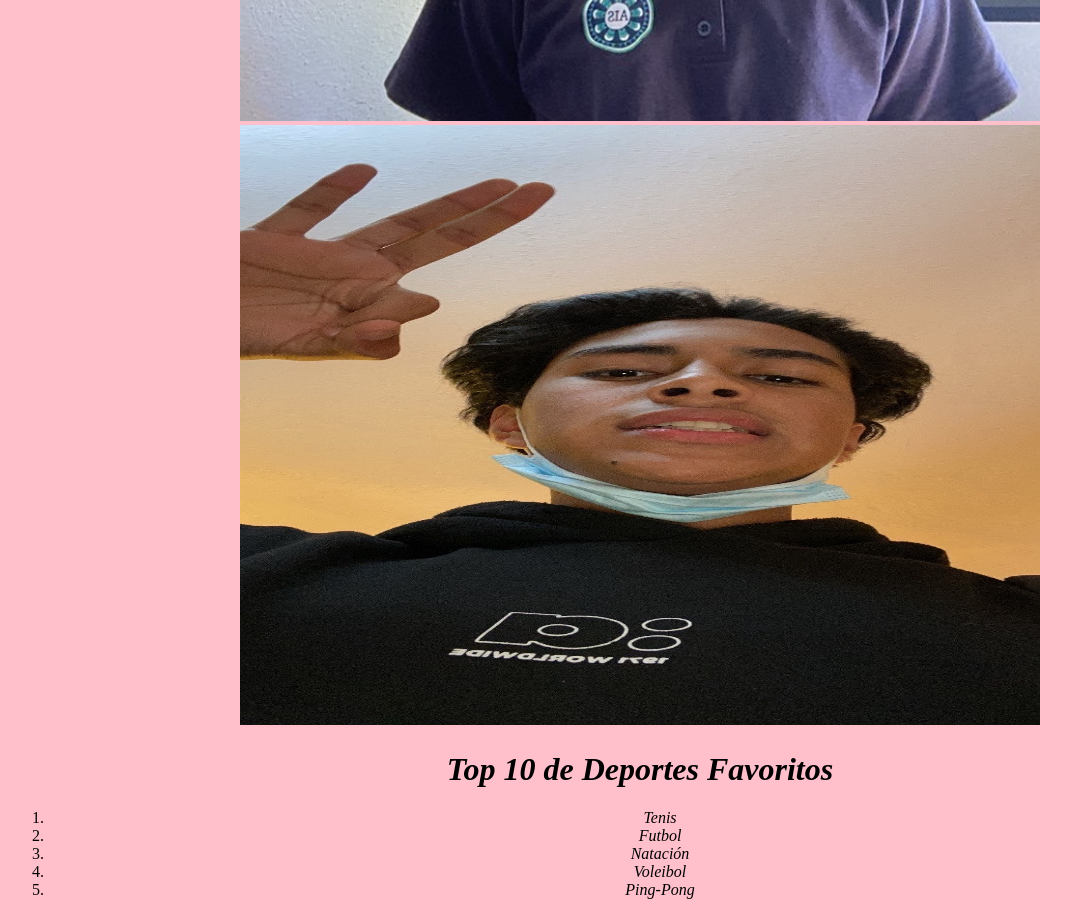
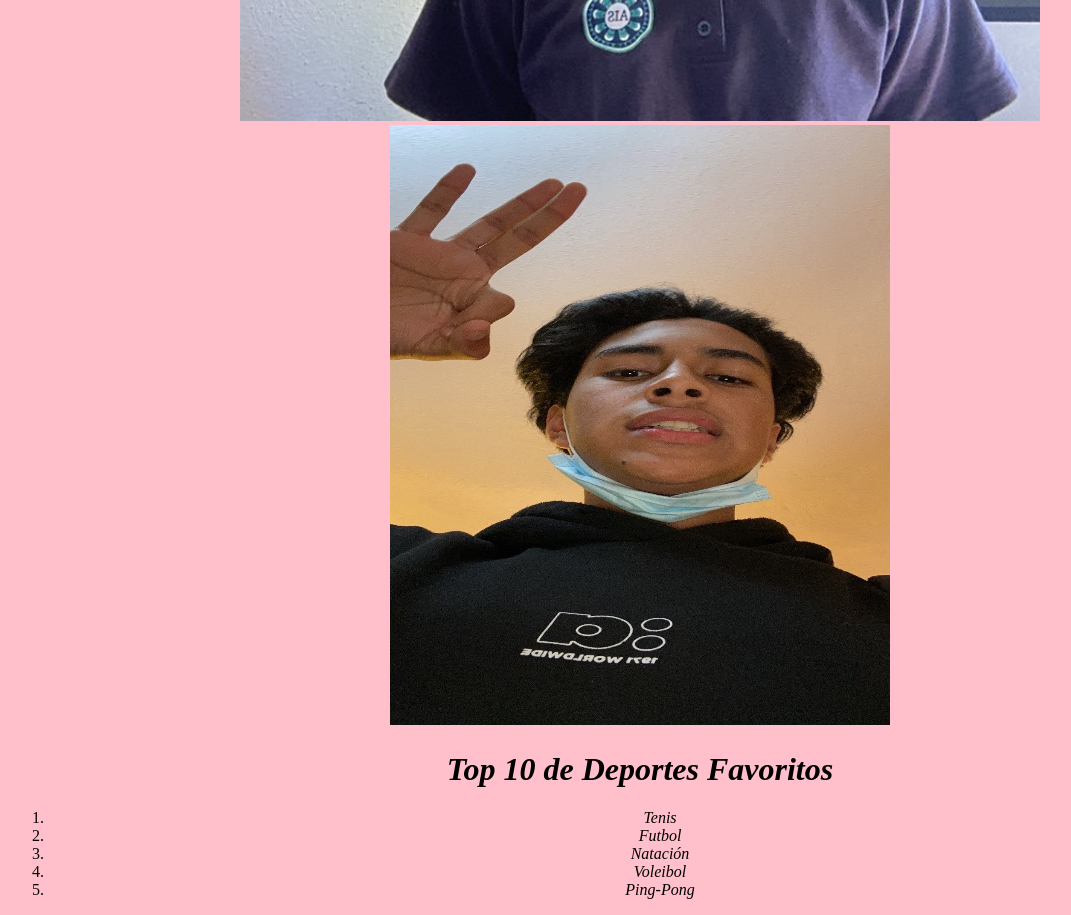
Before and after one commit to adrianaaaaam/finalprojectq3, a plain HTML site: page index.html in a window 1280 px wide. Shown: the part 1540-2455 px from the top of the page, without its empty margins (0-1071 px from the left). Drawn offline with Linux system fonts and the light colour scheme.

Commit message:
Update index.html

```diff
--- a/index.html
+++ b/index.html
@@ -66,7 +66,7 @@ table, th, td {
 <h1><i>Imágenes</i></h1>
   <img src="goat/kenneth.jpg" style="width:800px;height:600px;">
   <img src="goat/kenneth1.jpg" style="width:800px;height:600px;">
-   <img src="Pictures/Kenneth Photo 2.jpg" style="width:800px;height:600px;">
+   <img src="Pictures/Kenneth Photo 2.jpg" style="width:500px;height:600px;">
 
 <h1><i>Top 10 de Deportes Favoritos</i></h1>
 
```
